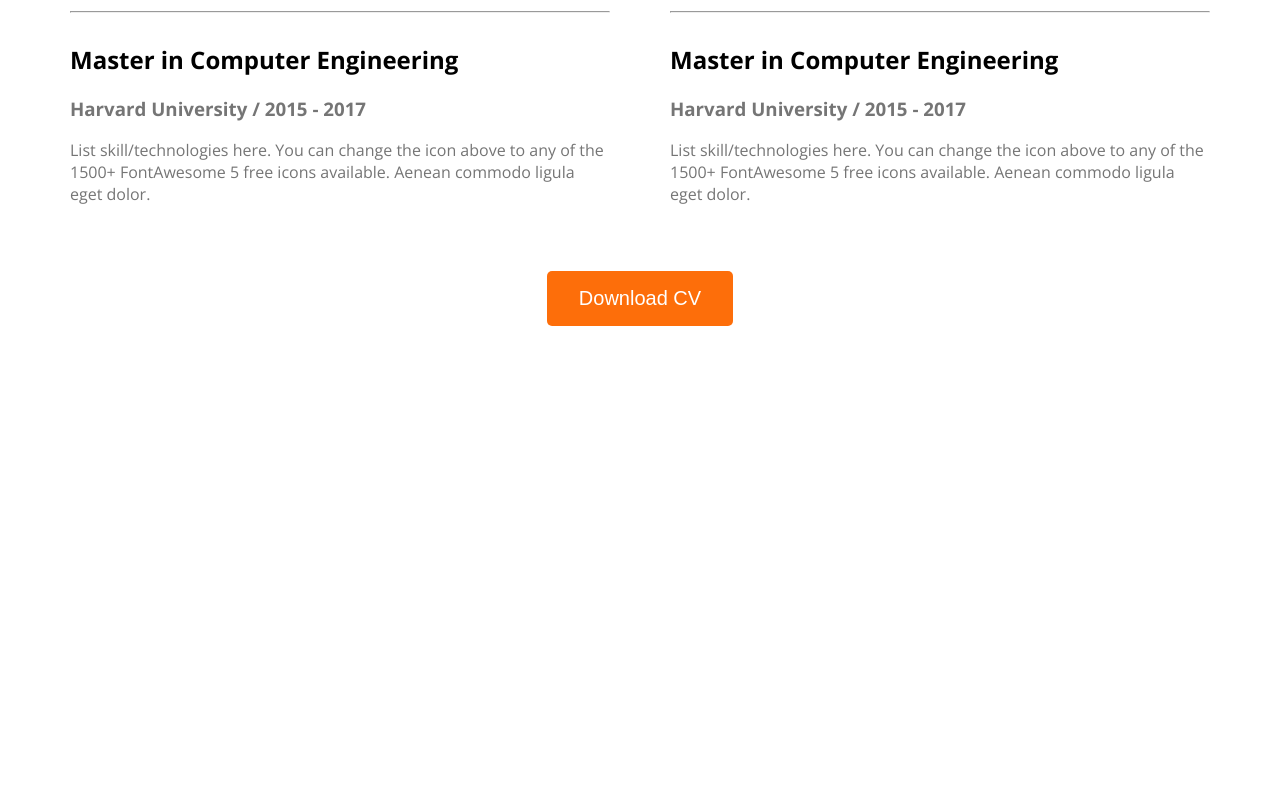
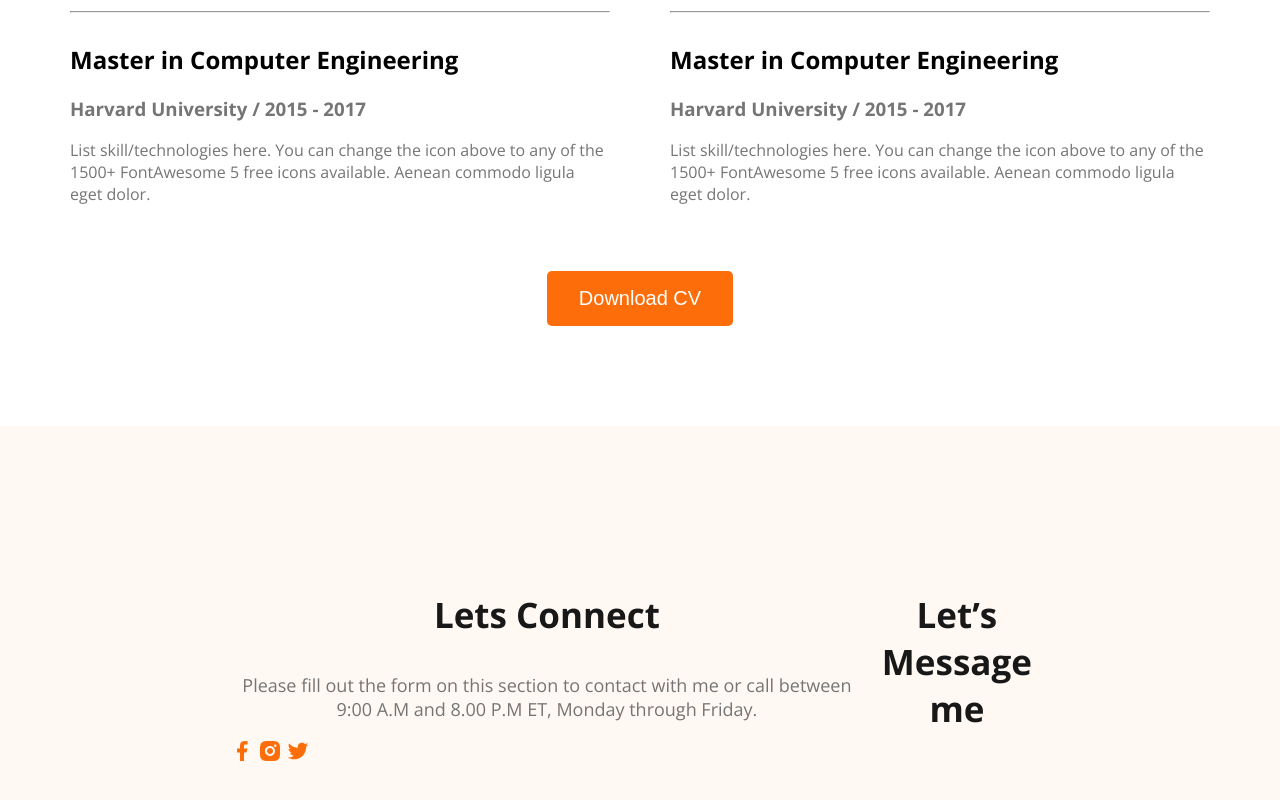
Before and after one commit to salmanbashar1009/developer-portfolio, a plain HTML site: page index.html in a window 1280 px wide. Shown: the part 2828-3628 px from the top of the page. Before the commit the page ends 3204 px from the top, so only its background shows below. Drawn offline with nearby package versions, Linux system fonts and the light colour scheme.

Commit message:
footer section added

```diff
--- a/index.html
+++ b/index.html
@@ -109,21 +109,24 @@
                         <h2 class="resume-item-title">Master in Computer Engineering</h2>
                         <h3 class="resume-item-institute">Harvard University / 2015 - 2017</h3>
                         <p class="resume-item-description">List skill/technologies here. You can change the icon above
-                            to any of the 1500+ FontAwesome 5 free icons available. Aenean commodo ligula eget dolor.</p>
+                            to any of the 1500+ FontAwesome 5 free icons available. Aenean commodo ligula eget dolor.
+                        </p>
                     </div>
                     <hr>
                     <div class="resume-item">
                         <h2 class="resume-item-title">Master in Computer Engineering</h2>
                         <h3 class="resume-item-institute">Harvard University / 2015 - 2017</h3>
                         <p class="resume-item-description">List skill/technologies here. You can change the icon above
-                            to any of the 1500+ FontAwesome 5 free icons available. Aenean commodo ligula eget dolor.</p>
+                            to any of the 1500+ FontAwesome 5 free icons available. Aenean commodo ligula eget dolor.
+                        </p>
                     </div>
                     <hr>
                     <div class="resume-item">
                         <h2 class="resume-item-title">Master in Computer Engineering</h2>
                         <h3 class="resume-item-institute">Harvard University / 2015 - 2017</h3>
                         <p class="resume-item-description">List skill/technologies here. You can change the icon above
-                            to any of the 1500+ FontAwesome 5 free icons available. Aenean commodo ligula eget dolor.</p>
+                            to any of the 1500+ FontAwesome 5 free icons available. Aenean commodo ligula eget dolor.
+                        </p>
                     </div>
 
                 </div>
@@ -133,21 +136,24 @@
                         <h2 class="resume-item-title">Master in Computer Engineering</h2>
                         <h3 class="resume-item-institute">Harvard University / 2015 - 2017</h3>
                         <p class="resume-item-description">List skill/technologies here. You can change the icon above
-                            to any of the 1500+ FontAwesome 5 free icons available. Aenean commodo ligula eget dolor.</p>
+                            to any of the 1500+ FontAwesome 5 free icons available. Aenean commodo ligula eget dolor.
+                        </p>
                     </div>
                     <hr>
                     <div class="resume-item">
                         <h2 class="resume-item-title">Master in Computer Engineering</h2>
                         <h3 class="resume-item-institute">Harvard University / 2015 - 2017</h3>
                         <p class="resume-item-description">List skill/technologies here. You can change the icon above
-                            to any of the 1500+ FontAwesome 5 free icons available. Aenean commodo ligula eget dolor.</p>
+                            to any of the 1500+ FontAwesome 5 free icons available. Aenean commodo ligula eget dolor.
+                        </p>
                     </div>
                     <hr>
                     <div class="resume-item">
                         <h2 class="resume-item-title">Master in Computer Engineering</h2>
                         <h3 class="resume-item-institute">Harvard University / 2015 - 2017</h3>
                         <p class="resume-item-description">List skill/technologies here. You can change the icon above
-                            to any of the 1500+ FontAwesome 5 free icons available. Aenean commodo ligula eget dolor.</p>
+                            to any of the 1500+ FontAwesome 5 free icons available. Aenean commodo ligula eget dolor.
+                        </p>
                     </div>
                 </div>
             </div>
@@ -157,7 +163,19 @@
         </section>
     </main>
     <footer>
-
+        <div class="footer-column">
+            <h3 class="section-title">Lets Connect</h3>
+            <p class="section-description">Please fill out the form on this section to contact with me or call between
+                9:00 A.M and 8.00 P.M ET, Monday through Friday.</p>
+            <div class="social-links">
+                <a href=""><img src="images/icons/facebook.png" alt="facebook-icon"></a>
+                <a href=""><img src="images/icons/insta.png" alt="instagram-icon"></a>
+                <a href=""><img src="images/icons/twitter.png" alt="twitter-icon"></a>
+            </div>
+        </div>
+        <div class="footer-column">
+            <h3 class="section-title">Let’s Message me</h3>
+        </div>
     </footer>
 
 </body>
--- a/styles/portfolio.css
+++ b/styles/portfolio.css
@@ -199,3 +199,12 @@ main section {
     text-align: center;
     margin:50px;
 }
+
+/* footer styles */
+
+footer{
+    display: flex;
+    background: #FFF8F3;
+    padding: 130px 230px;
+    margin-top: 100px;
+}
```
